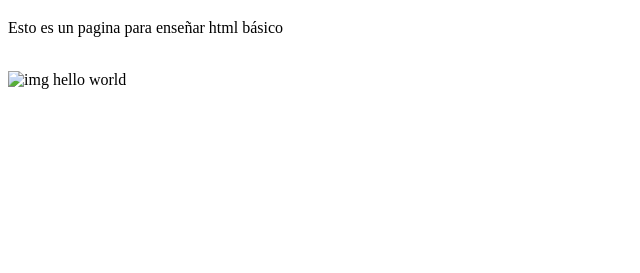
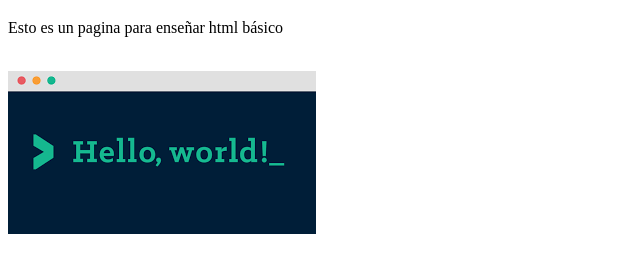
Before and after one commit to breakermoob/githubpage, a plain HTML site: page index.html in a window 1280 px wide. Shown: the part 61-334 px from the top of the page, without its empty margins (0-640 px from the left). Drawn offline with Linux system fonts and the light colour scheme; the site is published under a folder, as on GitHub Pages, so addresses that start at the root find nothing.

Commit message:
ruta correcta

```diff
--- a/index.html
+++ b/index.html
@@ -11,7 +11,7 @@
     <h1>Hola Mundo</h1>
     <p>Esto es un pagina para enseñar html básico</p>
     <br>
-    <img src="/resources/hello.png" alt="img hello world">
+    <img src="./resources/hello.png" alt="img hello world">
 </body>
 
 </html>
```
